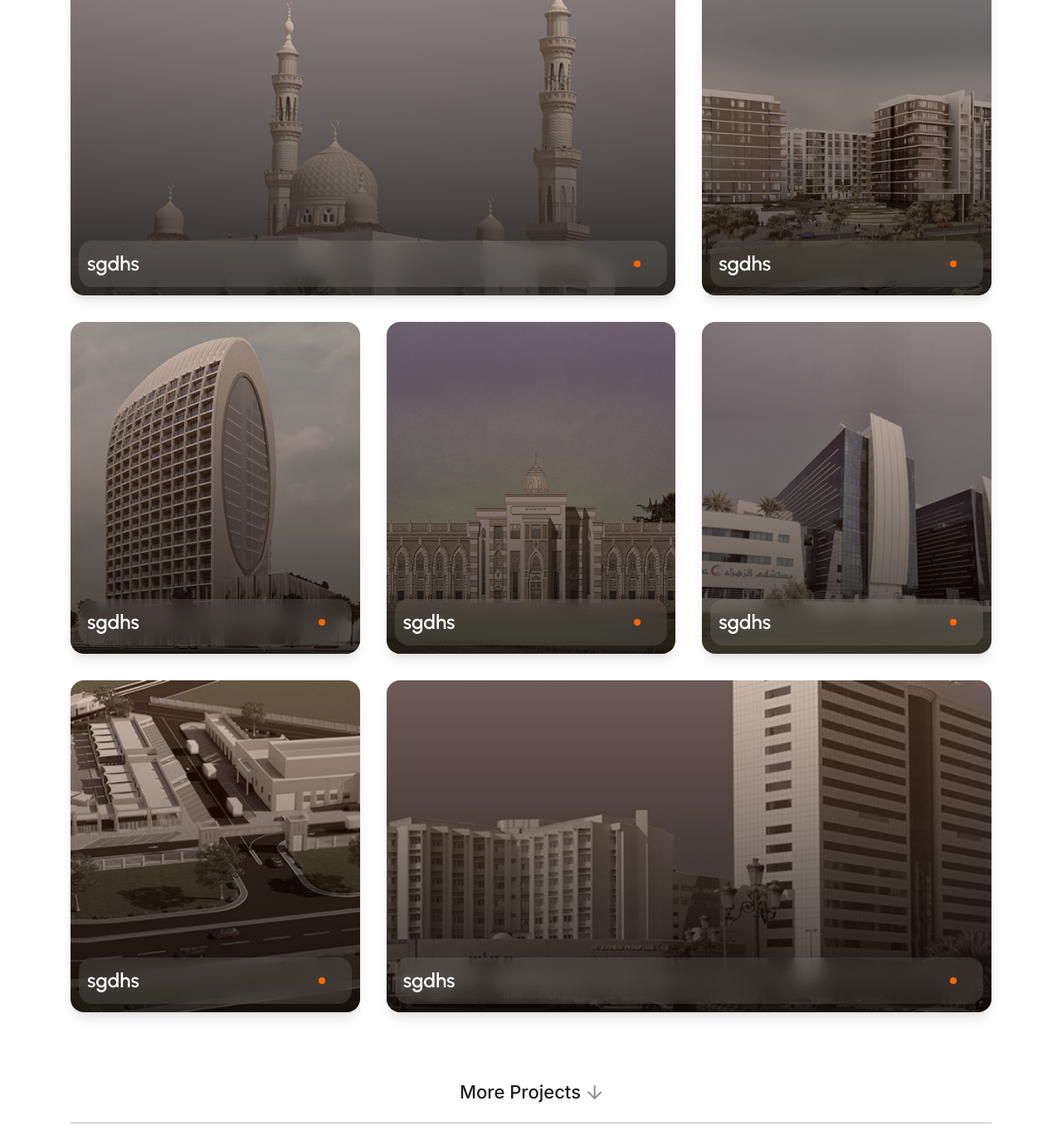
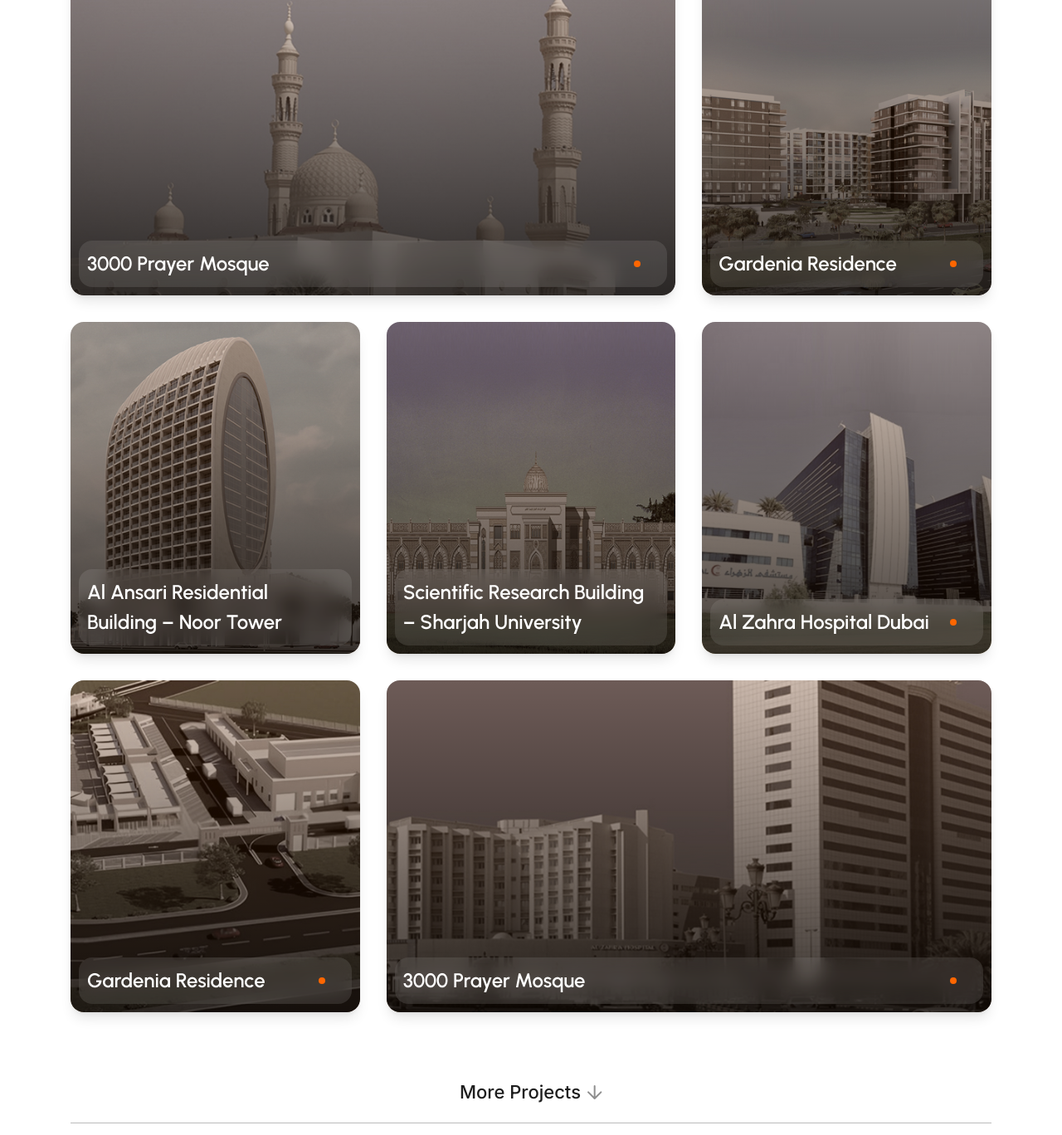
Before and after one commit to buildingbestdxb/best, a Next.js app: page /projects in a window 1280 px wide. Shown: the part 744-2112 px from the top of the page at 83% size. Built offline with nearby package versions, Linux system fonts and the light colour scheme.

Commit message:
content updated

```diff
--- a/app/component/projectDetails/otherProjects.tsx
+++ b/app/component/projectDetails/otherProjects.tsx
@@ -10,19 +10,19 @@
           <div className="grid md:grid-cols-2 xl:grid-cols-12 gap-[32px] items-center mt-5 lg:mt-[60px]">
             <div className="xl:col-span-4">
               <ProjectCard
-                title={"sgdhs"}
+                title={"3000 Prayer Mosque"}
                 image="/assets/img/projects/p-1.jpg"
               />
             </div>
             <div className="xl:col-span-4">
               <ProjectCard
-                title={"sgdhs"}
+                title={"22 Villas Al Khalidiya"}
                 image="/assets/img/projects/p-2.jpg"
               />
             </div>
             <div className="xl:col-span-4">
               <ProjectCard
-                title={"sgdhs"}
+                title={"Gardenia Residence"}
                 image="/assets/img/projects/p-3.jpg"
               />
             </div>
--- a/app/component/projectsLists/ProjectList.tsx
+++ b/app/component/projectsLists/ProjectList.tsx
@@ -10,43 +10,43 @@
           <div className="grid md:grid-cols-2 xl:grid-cols-12 gap-[32px] items-center mt-5 lg:mt-[60px]">
             <div className="xl:col-span-8">
               <ProjectCard
-                title={"sgdhs"}
+                title={"3000 Prayer Mosque"}
                 image="/assets/img/projects/p-1.jpg"
               />
             </div>
             <div className="xl:col-span-4">
               <ProjectCard
-                title={"sgdhs"}
+                title={"Gardenia Residence"}
                 image="/assets/img/projects/p-2.jpg"
               />
             </div>
             <div className="xl:col-span-4">
               <ProjectCard
-                title={"sgdhs"}
+                title={"Al Ansari Residential Building – Noor Tower"}
                 image="/assets/img/projects/p-3.jpg"
               />
             </div>
             <div className="xl:col-span-4">
               <ProjectCard
-                title={"sgdhs"}
+                title={"Scientific Research Building – Sharjah University"}
                 image="/assets/img/projects/p-4.jpg"
               />
             </div>
             <div className="xl:col-span-4">
               <ProjectCard
-                title={"sgdhs"}
+                title={"Al Zahra Hospital Dubai"}
                 image="/assets/img/projects/p-5.jpg"
               />
             </div>
             <div className="xl:col-span-4">
               <ProjectCard
-                title={"sgdhs"}
+                title={"Gardenia Residence"}
                 image="/assets/img/projects/p-6.jpg"
               />
             </div>
             <div className="xl:col-span-8">
               <ProjectCard
-                title={"sgdhs"}
+                title={"3000 Prayer Mosque"}
                 image="/assets/img/projects/p-7.jpg"
               />
             </div>
```
